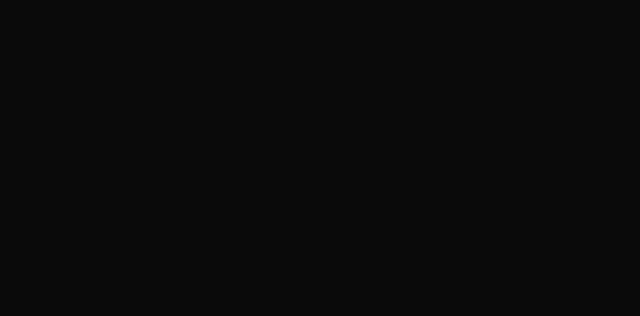
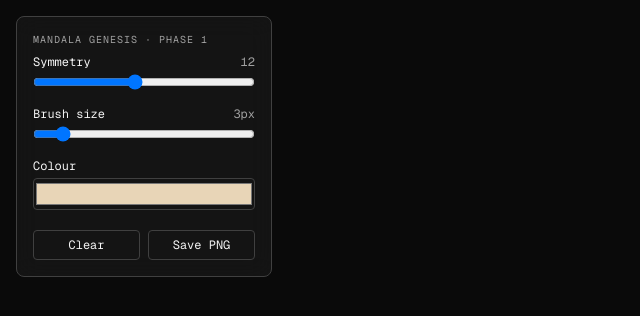
Before and after one commit to vinnayakk/mandala-genesis, a Next.js app: page / in a window 1280 px wide. Shown: the top 316 px of the page, without its empty margins (0-640 px from the left). Built offline with nearby package versions, Linux system fonts and the light colour scheme.

Commit message:
Phase 1C: controls panel with symmetry, brush, colour, clear, save

```diff
--- a/app/page.tsx
+++ b/app/page.tsx
@@ -1,9 +1,46 @@
+"use client";
+
+import { useState, useCallback } from "react";
 import MandalaCanvas from "@/components/MandalaCanvas";
+import Controls from "@/components/Controls";
 
 export default function Home() {
+  const [symmetry, setSymmetry] = useState(12);
+  const [brushSize, setBrushSize] = useState(3);
+  const [brushColor, setBrushColor] = useState("#e8d5b7");
+  const [clearSignal, setClearSignal] = useState(0);
+
+  const handleClear = useCallback(() => {
+    setClearSignal((n) => n + 1);
+  }, []);
+
+  const handleSave = useCallback(() => {
+    const canvas = document.querySelector("canvas");
+    if (!canvas) return;
+    const link = document.createElement("a");
+    link.download = `mandala-${Date.now()}.png`;
+    link.href = canvas.toDataURL("image/png");
+    link.click();
+  }, []);
+
   return (
     <main className="w-screen h-screen overflow-hidden bg-neutral-950">
-      <MandalaCanvas />
+      <MandalaCanvas
+        symmetry={symmetry}
+        brushSize={brushSize}
+        brushColor={brushColor}
+        clearSignal={clearSignal}
+      />
+      <Controls
+        symmetry={symmetry}
+        setSymmetry={setSymmetry}
+        brushSize={brushSize}
+        setBrushSize={setBrushSize}
+        brushColor={brushColor}
+        setBrushColor={setBrushColor}
+        onClear={handleClear}
+        onSave={handleSave}
+      />
     </main>
   );
 }
--- /dev/null
+++ b/components/Controls.tsx
@@ -0,0 +1,86 @@
+"use client";
+
+type Props = {
+  symmetry: number;
+  setSymmetry: (n: number) => void;
+  brushSize: number;
+  setBrushSize: (n: number) => void;
+  brushColor: string;
+  setBrushColor: (c: string) => void;
+  onClear: () => void;
+  onSave: () => void;
+};
+
+export default function Controls({
+  symmetry,
+  setSymmetry,
+  brushSize,
+  setBrushSize,
+  brushColor,
+  setBrushColor,
+  onClear,
+  onSave,
+}: Props) {
+  return (
+    <div className="fixed top-4 left-4 z-10 bg-neutral-900/80 backdrop-blur-md text-neutral-100 p-4 rounded-lg border border-neutral-700 w-64 space-y-3 font-mono text-xs">
+      <div className="text-neutral-400 uppercase tracking-widest text-[10px] mb-2">
+        Mandala Genesis · Phase 1
+      </div>
+
+      <label className="block">
+        <div className="flex justify-between mb-1">
+          <span>Symmetry</span>
+          <span className="text-neutral-400">{symmetry}</span>
+        </div>
+        <input
+          type="range"
+          min={2}
+          max={24}
+          value={symmetry}
+          onChange={(e) => setSymmetry(Number(e.target.value))}
+          className="w-full"
+        />
+      </label>
+
+      <label className="block">
+        <div className="flex justify-between mb-1">
+          <span>Brush size</span>
+          <span className="text-neutral-400">{brushSize}px</span>
+        </div>
+        <input
+          type="range"
+          min={1}
+          max={20}
+          value={brushSize}
+          onChange={(e) => setBrushSize(Number(e.target.value))}
+          className="w-full"
+        />
+      </label>
+
+      <label className="block">
+        <div className="mb-1">Colour</div>
+        <input
+          type="color"
+          value={brushColor}
+          onChange={(e) => setBrushColor(e.target.value)}
+          className="w-full h-8 bg-transparent border border-neutral-700 rounded cursor-pointer"
+        />
+      </label>
+
+      <div className="flex gap-2 pt-2">
+        <button
+          onClick={onClear}
+          className="flex-1 py-1.5 border border-neutral-700 hover:border-neutral-400 rounded transition-colors"
+        >
+          Clear
+        </button>
+        <button
+          onClick={onSave}
+          className="flex-1 py-1.5 border border-neutral-700 hover:border-neutral-400 rounded transition-colors"
+        >
+          Save PNG
+        </button>
+      </div>
+    </div>
+  );
+}
--- a/components/MandalaCanvas.tsx
+++ b/components/MandalaCanvas.tsx
@@ -1,18 +1,24 @@
 "use client";
 
-import { useRef, useEffect, useState } from "react";
+import { useRef, useEffect } from "react";
 
 type Point = { x: number; y: number };
+type Props = {
+  symmetry: number;
+  brushSize: number;
+  brushColor: string;
+  clearSignal: number;
+};
 
-export default function MandalaCanvas() {
+export default function MandalaCanvas({
+  symmetry,
+  brushSize,
+  brushColor,
+  clearSignal,
+}: Props) {
   const canvasRef = useRef<HTMLCanvasElement>(null);
   const isDrawing = useRef(false);
   const lastPos = useRef<Point | null>(null);
-
-  // Phase 1B uses fixed defaults. Phase 1C will wire these to controls.
-  const symmetry = 12;
-  const brushSize = 3;
-  const brushColor = "#e8d5b7";
 
   useEffect(() => {
     const canvas = canvasRef.current;
@@ -32,6 +38,17 @@ export default function MandalaCanvas() {
     window.addEventListener("resize", resize);
     return () => window.removeEventListener("resize", resize);
   }, []);
+
+  useEffect(() => {
+    const canvas = canvasRef.current;
+    if (!canvas) return;
+    const ctx = canvas.getContext("2d");
+    if (!ctx) return;
+    ctx.save();
+    ctx.setTransform(1, 0, 0, 1, 0, 0);
+    ctx.clearRect(0, 0, canvas.width, canvas.height);
+    ctx.restore();
+  }, [clearSignal]);
 
   const getPos = (e: React.PointerEvent): Point => {
     const rect = canvasRef.current!.getBoundingClientRect();
```
